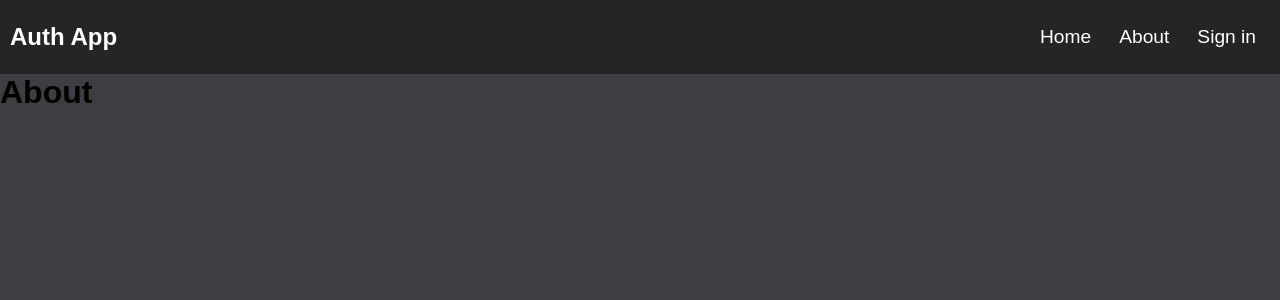
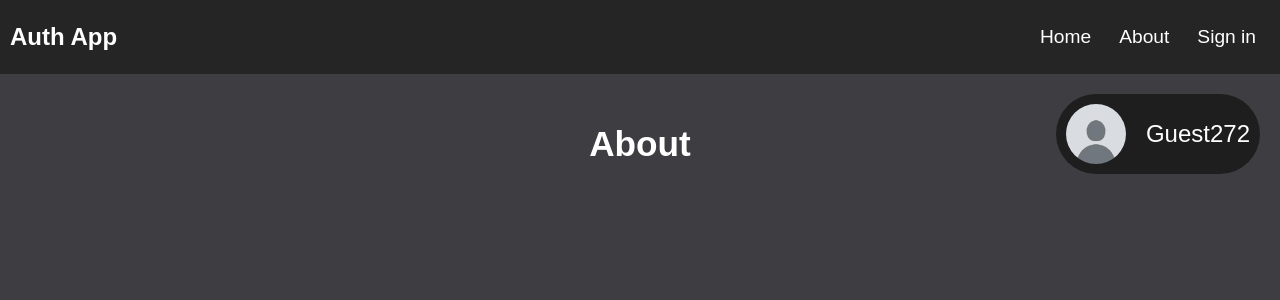
Before and after one commit to FrancisAl-j/mern-auth, a React (Vite) app in the folder front/: page /about in a window 1280 px wide. Shown: the top 300 px of the page. Built offline with nearby package versions, Linux system fonts and the light colour scheme; no server answers.

Commit message:
Changes some things

```diff
--- a/front/src/App.jsx
+++ b/front/src/App.jsx
@@ -6,6 +6,7 @@ import Signup from "./components/Signup";
 import Signin from "./components/Signin";
 import Profile from "./components/Profile";
 import PrivateRoute from "./components/PrivateRoute";
+import Indicator from "./components/Indicator";
 
 const App = () => {
   return (
@@ -14,6 +15,9 @@ const App = () => {
         <header>
           <Nav />
         </header>
+        <div>
+          <Indicator />
+        </div>
         <Routes>
           <Route path="/" element={<Home />}></Route>
           <Route path="/about" element={<About />}></Route>
--- a/front/src/app.css
+++ b/front/src/app.css
@@ -17,6 +17,7 @@
 .container {
   width: 100%;
   background: var(--light-dark);
+  position: relative;
 }
 body {
   width: 100%;
@@ -242,11 +243,18 @@ ul li:hover {
   border-radius: 100px;
   align-self: flex-end;
   gap: 20px;
+  position: absolute;
+  right: 0;
+  margin: 20px;
 }
 .pfp-container .pfp {
   height: 60px;
   aspect-ratio: 1/1;
   border-radius: 50%;
+}
+.pfp-container p {
+  color: #fff;
+  font-size: clamp(0.8rem, 2vw, 1.5rem);
 }
 .pfp-container .logout {
   height: 30px;
@@ -254,9 +262,30 @@ ul li:hover {
   margin-right: 10px;
   cursor: pointer;
 }
-.pfp-container .logout:hover {
-  fill: red;
-}
 .right {
   align-self: flex-end;
 }
+
+/* About CSS */
+.about-container {
+  width: min(100% - 40px, 1300px);
+  display: flex;
+  flex-direction: column;
+  padding: 20px;
+  border-radius: 40px;
+  margin: 10px auto;
+  justify-content: center;
+  align-items: center;
+  position: relative;
+}
+.about-container h1 {
+  color: #fff;
+  text-align: center;
+  margin: 20px 0;
+  font-size: clamp(1.5rem, 3vw, 2.2rem);
+}
+.about-container p {
+  color: #fff;
+  font-size: clamp(0.8rem, 2vw, 1.5rem);
+  text-align: justify;
+}
--- a/front/src/components/About.jsx
+++ b/front/src/components/About.jsx
@@ -1,9 +1,13 @@
+import Indicator from "./Indicator";
+
 const About = () => {
-    return (
-        <div>
-            <h1>About</h1>
-        </div>
-    )
-}
+  return (
+    <div className="about-container">
+      <div className="content-container">
+        <h1>About</h1>
+      </div>
+    </div>
+  );
+};
 
-export default About
+export default About;
--- a/front/src/components/Home.jsx
+++ b/front/src/components/Home.jsx
@@ -3,9 +3,6 @@ import Indicator from "./Indicator";
 const Home = () => {
   return (
     <div className="home-container">
-      <div className="right">
-        <Indicator />
-      </div>
       <div className="content-container">
         <h1>Welcome to my Mern-Authentication App</h1>
         <p>
--- a/front/src/components/Indicator.jsx
+++ b/front/src/components/Indicator.jsx
@@ -21,7 +21,6 @@ const Indicator = () => {
   };
 
   return (
-    <div>
     <div className="pfp-container">
       <img
         className="pfp"
@@ -34,16 +33,10 @@ const Indicator = () => {
           : `Guest${Math.floor(Math.random() * 999)}`}
       </p>
       {currentUser ? (
-          <img
-            onClick={handleSignout}
-            className="logout"
-            src={SignOut}
-            alt=""
-          />
+        <img onClick={handleSignout} className="logout" src={SignOut} alt="" />
       ) : (
         ""
       )}
-      </div>
     </div>
   );
 };
```
Lines whose indentation alone changed are shown as unchanged.
